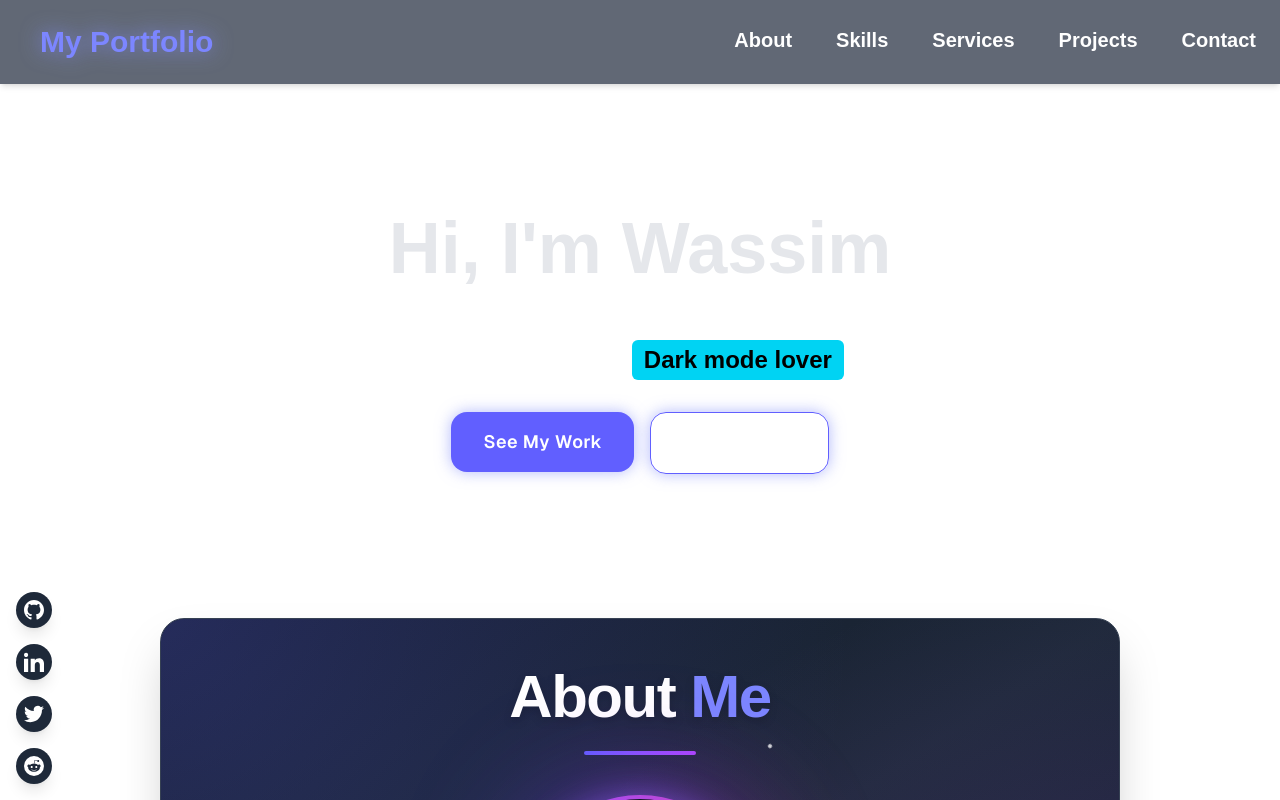
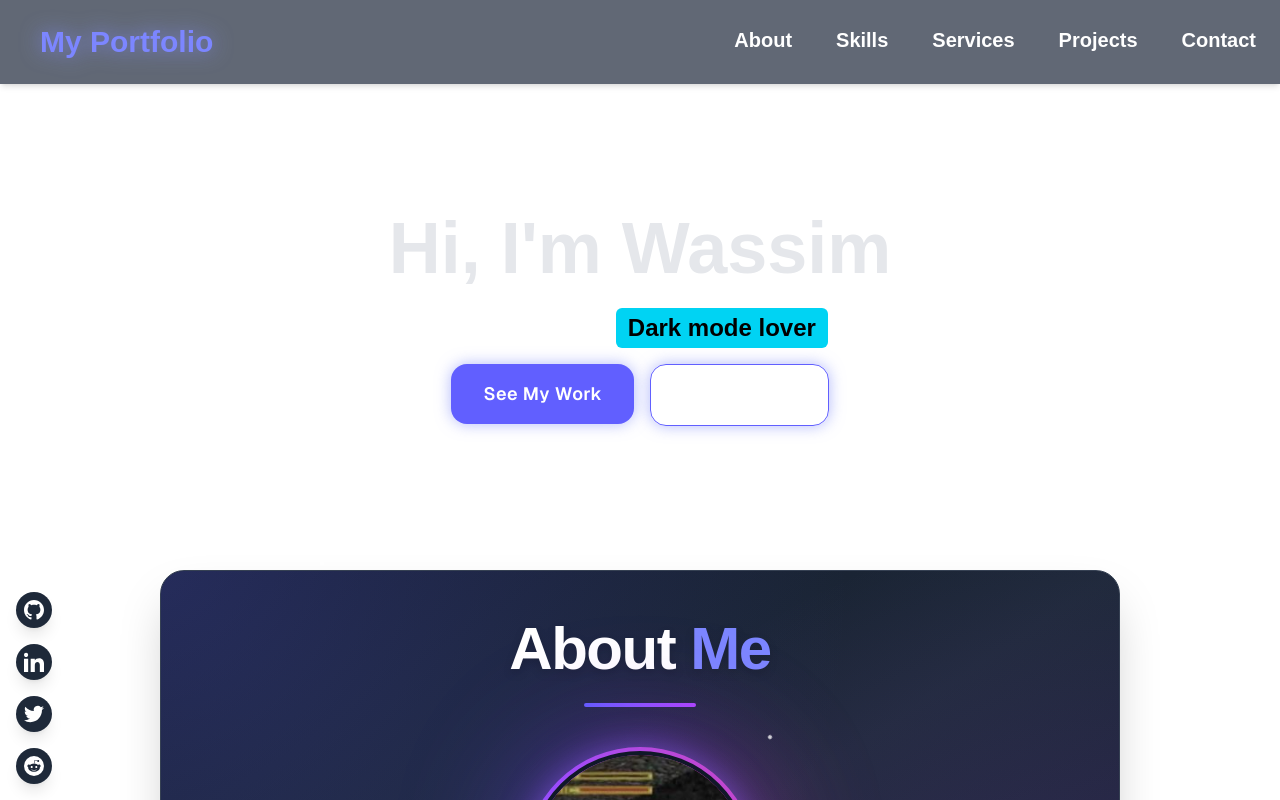
Before and after one commit to wassimben2/Myportfolio, a Next.js app: page / in a window 1280 px wide. Shown: the top 800 px of the page. Built offline with nearby package versions, Linux system fonts and the light colour scheme.

Commit message:
Fix RotatingText centrage - supprimé absolute

```diff
--- a/src/app/components/RotatingText.tsx
+++ b/src/app/components/RotatingText.tsx
@@ -27,7 +27,7 @@ export default function RotatingText({
 
   // Style conditionnel basé sur la prop centered
   const containerClass = centered
-    ? "flex items-center justify-center text-xl md:text-2xl font-light text-white"
+    ? "flex items-center justify-center text-xl md:text-2xl font-light text-white -ml-8"
     : "flex items-center text-xl md:text-2xl font-light text-white whitespace-nowrap absolute left-153 top-55";
 
   return (
--- a/src/app/page.tsx
+++ b/src/app/page.tsx
@@ -112,8 +112,8 @@ export default function Home() {
   Hi, I&apos;m Wassim
 </h1>
 
-{/* Texte repositionné ici - avec prop centered */}
-<div className="my-8">
+{/* Texte repositionné ici - SANS pousser les boutons vers le bas */}
+<div className="mb-4">
   <RotatingText
     staticText="A Web developer,"
     rotatingWords={["Dark mode lover", "Creative soul", "Pixel perfect", "Coffee lover"]}
```
